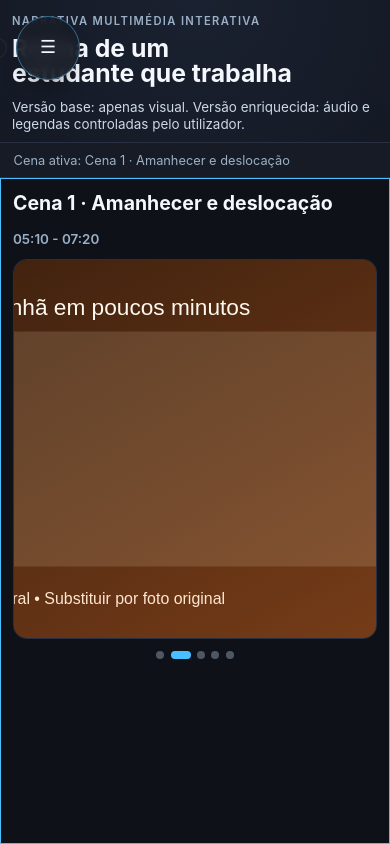
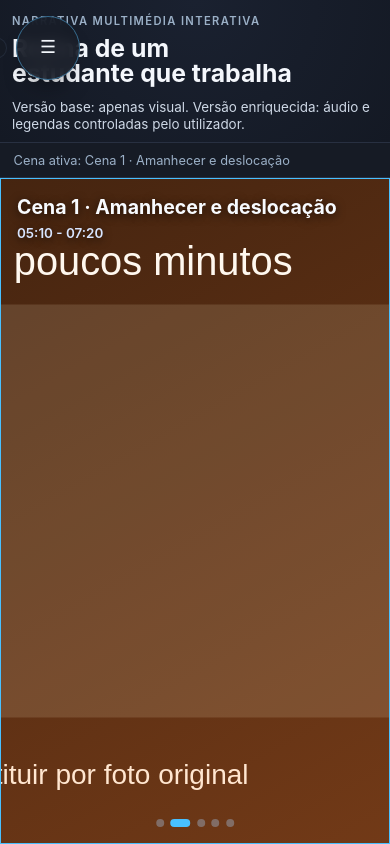
Before and after one commit to Kelson-D-Pedro/portfolio, a React (Vite) app: page / in a window 390 px wide. Built offline with nearby package versions, Linux system fonts and the light colour scheme.

Commit message:
Refactor scene layout and styles for improved responsiveness and visual clarity

```diff
--- a/src/App.css
+++ b/src/App.css
@@ -62,15 +62,18 @@
 
 .scene {
   min-height: 100%;
+  height: 100%;
+  position: relative;
   scroll-snap-align: start;
   scroll-snap-stop: always;
   border-radius: 0;
   border: 1px solid var(--line);
   background: var(--surface-base);
-  padding: 1.5rem;
+  padding: 0;
   opacity: 0.5;
   transform: scale(0.99);
   transition: opacity 320ms ease, transform 320ms ease, border-color 320ms ease;
+  overflow: hidden;
 }
 
 .scene.active {
@@ -80,50 +83,61 @@
 }
 
 .scene-content {
-  max-width: 1100px;
-  margin: 0 auto;
+  width: 100%;
+  height: 100%;
   min-height: 100%;
-  display: grid;
-  grid-template-rows: auto auto 1fr auto;
-  align-content: stretch;
-  gap: 1rem;
+  position: static;
 }
 
 .scene-heading {
+  position: absolute;
+  top: 1rem;
+  left: 1rem;
+  right: 1rem;
+  z-index: 3;
   display: flex;
-  align-items: baseline;
-  justify-content: space-between;
-  gap: 1rem;
-  flex-wrap: wrap;
+  flex-direction: column;
+  align-items: flex-start;
+  justify-content: flex-start;
+  gap: 0.35rem;
+  pointer-events: none;
 }
 
 .scene-heading h2 {
   margin: 0;
-  font-size: clamp(1.4rem, 3.5vw, 2.3rem);
+  font-size: clamp(1.3rem, 3.2vw, 2rem);
+  color: #f8fbff;
+  text-shadow: 0 2px 10px rgba(0, 0, 0, 0.65);
 }
 
 .scene-heading span {
-  color: var(--text-soft);
+  color: #d8e5ff;
   font-weight: 600;
+  text-shadow: 0 2px 8px rgba(0, 0, 0, 0.65);
 }
 
 .scene-media-player {
+  position: absolute;
+  inset: 0;
+  z-index: 1;
   width: 100%;
-  max-width: 980px;
-  margin: 0 auto;
-  position: relative;
+  max-width: none;
+  margin: 0;
   display: flex;
-  align-items: center;
+  align-items: stretch;
+  min-height: 0;
 }
 
 .media-card {
-  border-radius: 0.85rem;
+  position: absolute;
+  inset: 0;
+  border-radius: 0;
   overflow: clip;
-  border: 1px solid var(--line);
+  border: none;
   background: var(--surface-elevated);
   width: 100%;
-  min-height: 240px;
-  height: min(56svh, 520px);
+  height: 100%;
+  min-height: 0;
 }
 
 .media-card img,
@@ -132,7 +146,7 @@
   height: 100%;
   object-fit: cover;
   display: block;
-  aspect-ratio: 16 / 9;
+  aspect-ratio: auto;
 }
 
 .media-transition {
@@ -151,10 +165,16 @@
 }
 
 .media-pagination {
+  position: absolute;
+  left: 50%;
+  bottom: 1rem;
+  z-index: 3;
+  transform: translateX(-50%);
   display: flex;
   justify-content: center;
   align-items: center;
   gap: 0.4rem;
+  pointer-events: none;
 }
 
 .media-dot {
@@ -201,7 +221,7 @@
   position: absolute;
   left: 0.75rem;
   right: 0.75rem;
-  bottom: 0.75rem;
+  bottom: 2.9rem;
   z-index: 3;
   margin: 0;
   border-radius: 0.6rem;
@@ -403,12 +423,12 @@
 
 @media (max-width: 900px) {
   .scene {
-    padding: 1rem;
+    padding: 0;
   }
 
   .media-card {
-    min-height: 220px;
-    height: min(52svh, 430px);
+    height: 100%;
+    min-height: 0;
   }
 
   .floating-controls {
@@ -456,7 +476,7 @@
   }
 
   .scene {
-    padding: 0.75rem;
+    padding: 0;
   }
 
   .scene-heading h2 {
@@ -468,14 +488,14 @@
   }
 
   .media-card {
-    min-height: 230px;
-    height: min(47svh, 380px);
+    height: 100%;
+    min-height: 0;
   }
 
   .scene-subtitle-overlay {
     left: 0.55rem;
     right: 0.55rem;
-    bottom: 0.55rem;
+    bottom: 2.5rem;
     padding: 0.62rem 0.7rem;
     font-size: 0.84rem;
     line-height: 1.28;
@@ -522,8 +542,7 @@
   }
 
   .scene-content {
-    gap: 0.75rem;
-    padding-bottom: 5.8rem;
+    padding-bottom: 0;
   }
 
   .story-footer {
```
